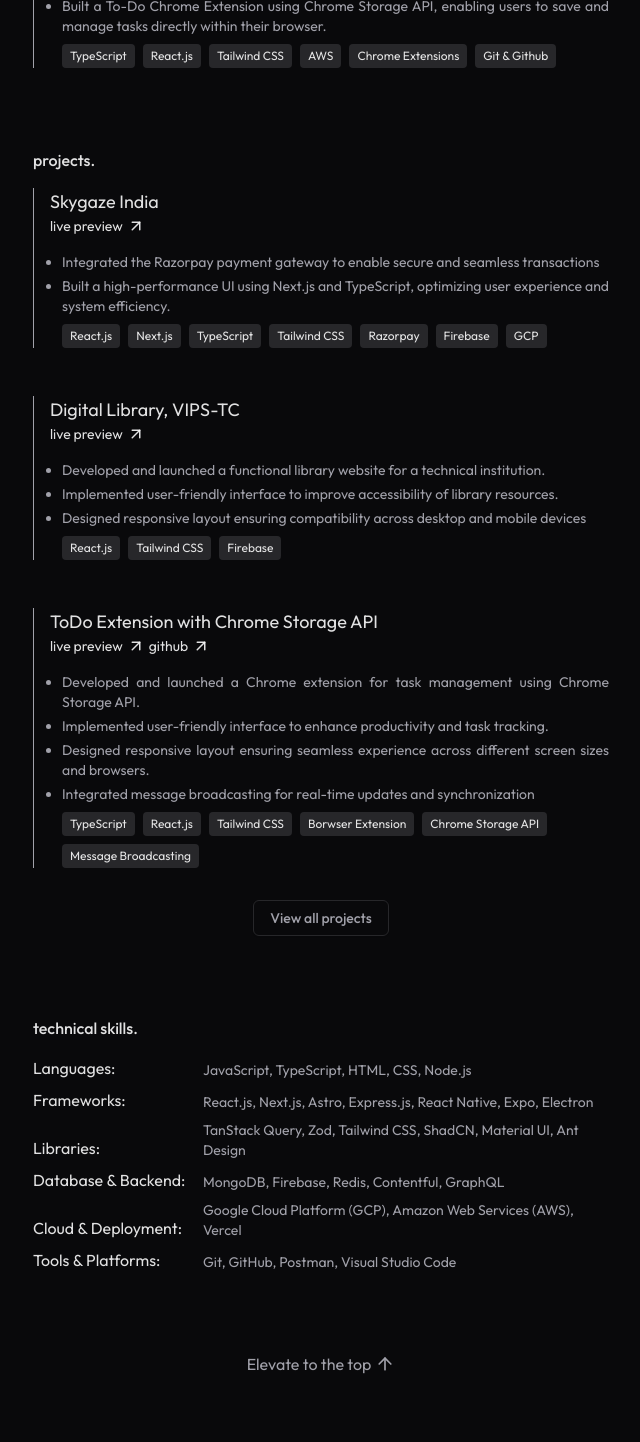
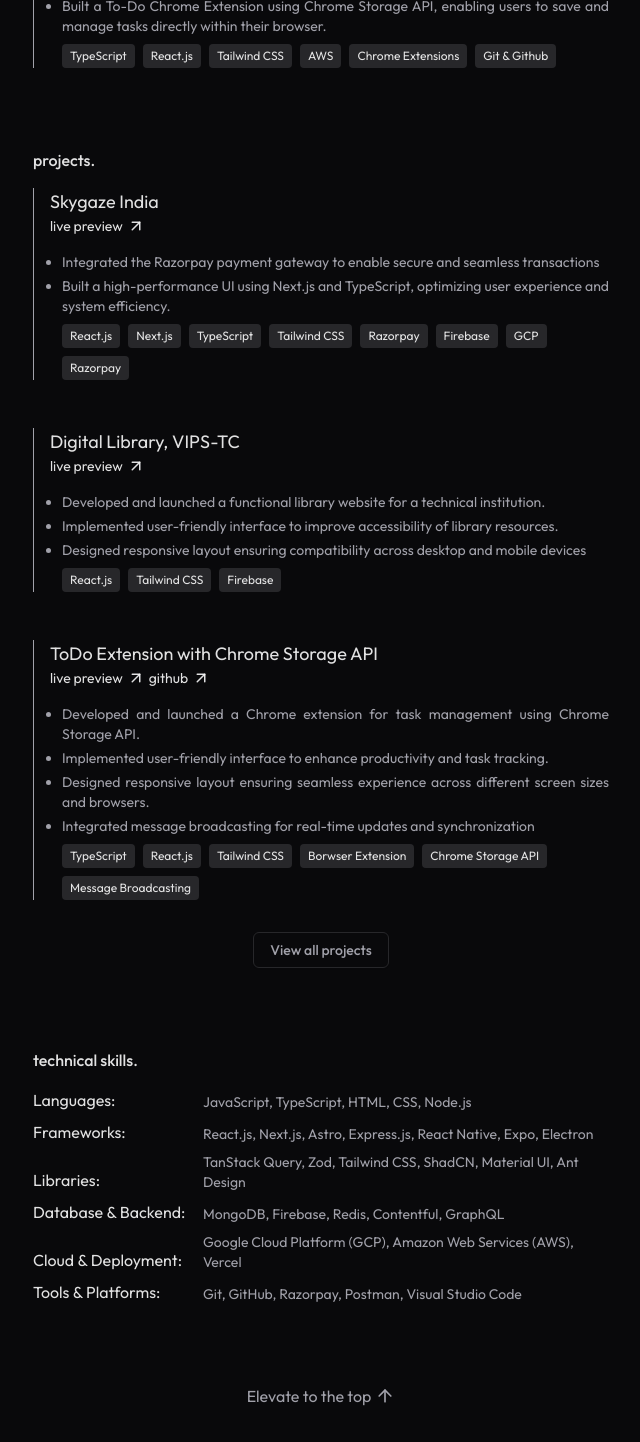
Before and after one commit to phats02/portfolio, a Next.js app: page / in a window 1280 px wide. Shown: the part 1332-2774 px from the top of the page, without its empty margins (319-959 px from the left). Before the commit the page ends 2748 px from the top, so only its background shows below. Built offline with nearby package versions, Linux system fonts and the light colour scheme.

Commit message:
[ UPDATED ] : Update resume link and enhance metadata in layout; add Razorpay to tools and platforms

```diff
--- a/src/app/data.ts
+++ b/src/app/data.ts
@@ -22,7 +22,7 @@ export const DATA = {
     HEADLINE:
       "Passionate about building high-performance and scalable web applications.",
     RESUME:
-      "https://drive.google.com/file/d/1AM37-xbV8als1TxO9KrRKdHgFmvGDmxP/view?usp=drive_link",
+      "https://drive.google.com/file/d/1rlP_GVlMjDWb1pNgw2V5QzOg8SJzdffy/view",
     EMAIL: "mailto:singhalutkarsh26@gmail.com",
     GITHUB: "https://github.com/Utkarsh-Singhal-26",
     LINKEDIN: "https://www.linkedin.com/in/singhalutkarsh26",
@@ -124,6 +124,7 @@ export const DATA = {
         "Razorpay",
         "Firebase",
         "GCP",
+        "Razorpay",
       ],
       IMAGE: SkygazeImage,
     },
@@ -195,7 +196,13 @@ export const DATA = {
       "Amazon Web Services (AWS)",
       "Vercel",
     ],
-    "Tools & Platforms": ["Git", "GitHub", "Postman", "Visual Studio Code"],
+    "Tools & Platforms": [
+      "Git",
+      "GitHub",
+      "Razorpay",
+      "Postman",
+      "Visual Studio Code",
+    ],
   },
 };
 
--- a/src/app/layout.tsx
+++ b/src/app/layout.tsx
@@ -14,22 +14,28 @@ const outfit = Outfit({
 export const metadata: Metadata = {
   title: "Utkarsh Singhal | Software Developer",
   description:
-    "Full-stack developer specializing in React, Next.js, and TypeScript.",
+    "Software developer specializing in Next.js, TypeScript and Node.js.",
   openGraph: {
     title: "Utkarsh Singhal | Software Developer",
-    description: "Building scalable web applications with modern technologies.",
+    description:
+      "Software developer specializing in Next.js, TypeScript, and Node.js. Experienced in building scalable, high-performance applications.",
+    url: "https://utkarsh-singhal.is-a.dev/",
+    type: "website",
     images: [
       {
-        url: "https://avatars.githubusercontent.com/u/118098216",
+        url: "https://utkarsh-singhal.is-a.dev/opengraph-image.png",
         width: 1200,
         height: 630,
-        alt: "Utkarsh Singhal",
+        alt: "Utkarsh Singhal | Software Developer",
       },
     ],
-    url: "https://utkarsh-singhal.tech",
-    type: "website",
   },
-  authors: [{ name: "Utkarsh Singhal", url: "https://utkarsh-singhal.tech" }],
+  twitter: {
+    card: "summary_large_image",
+  },
+  authors: [
+    { name: "Utkarsh Singhal", url: "https://utkarsh-singhal.is-a.dev/" },
+  ],
   keywords: [
     "Utkarsh Singhal",
     "Software Developer",
@@ -39,6 +45,10 @@ export const metadata: Metadata = {
     "TypeScript",
     "Node.js",
     "AWS",
+    "GCP",
+    "MongoDB",
+    "Firebase",
+    "Tailwind CSS",
     "Web Development",
   ],
   creator: "Utkarsh Singhal",
```
Also changed, not shown: src/app/opengraph-image.png (added).
